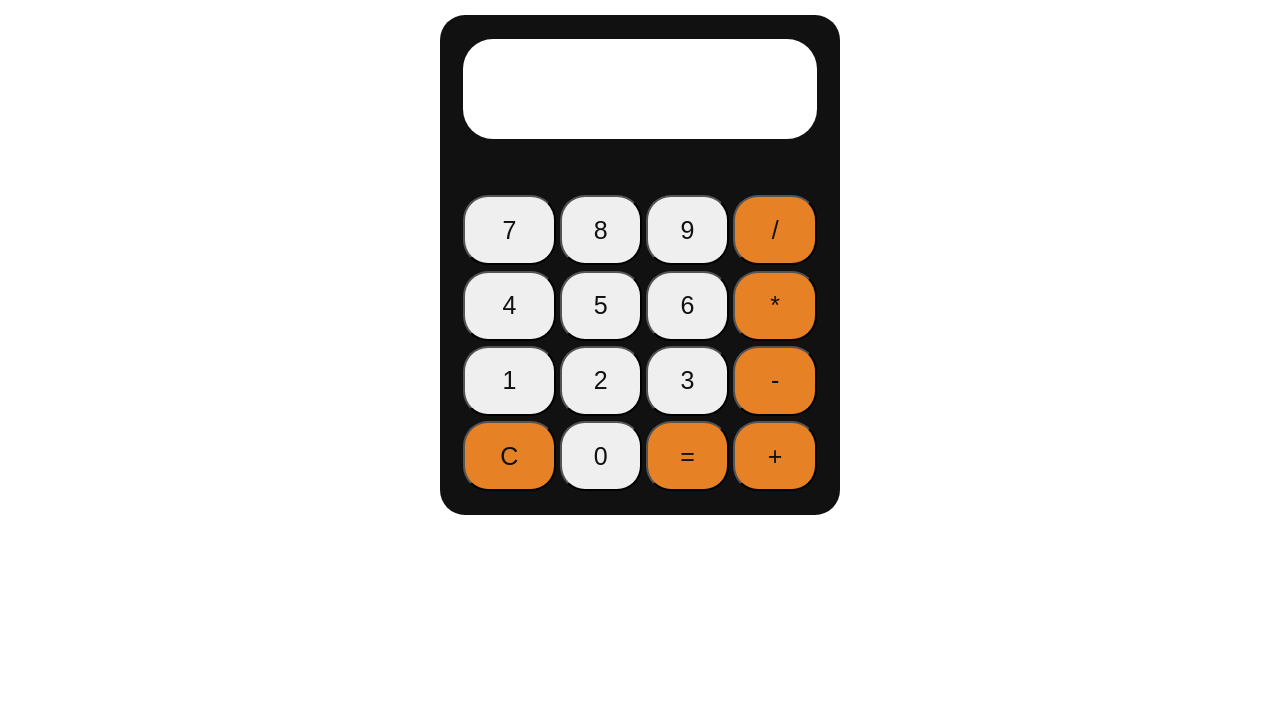
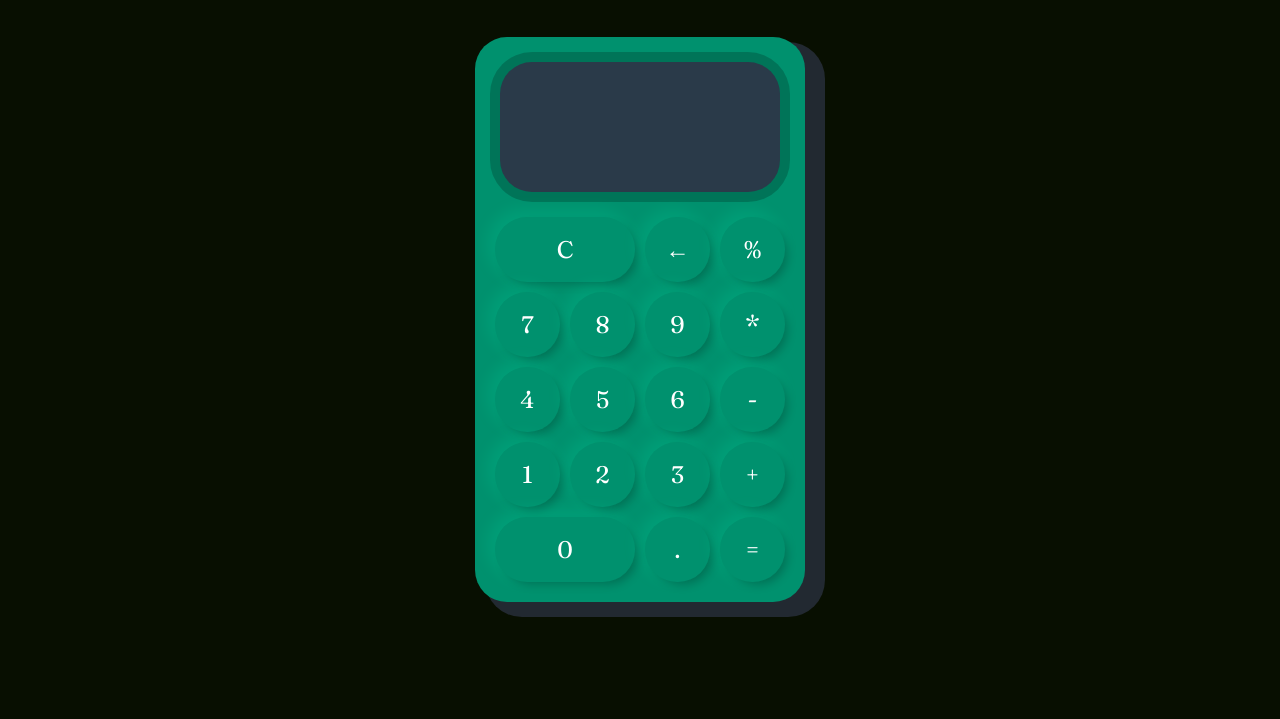
Before and after one commit to natachamdev/P_5-CalculatorBasic, a plain HTML site: page index.html in a window 1280 px wide. Shown: the part 81-800 px from the top of the page. Drawn offline with Linux system fonts and the light colour scheme.

Commit message:
Se agrega proyecto

```diff
--- a/estilo.css
+++ b/estilo.css
@@ -1,46 +1,72 @@
-.CALCULADORA{
-
-	margin: 0 auto;
-	padding: 20px;
-	background-color:#111111;
-	width: 400px;
-	height: 500px;
-	border-radius: 25px;
+* {
+    font-family: 'Fraunces', serif;
+    color: #fff;
 }
 
-.CALCULADORA td button{
-	display:inline;
-	width: 100%;
-	height: 70px;
-	font-size: 25px;
-	color: #111111;
-	border-radius: 25px;
-
+body {
+    margin: 0;
+    background-color: #080f01;
 }
 
-.n {
-	display:inline;
-	width: 100%;
-	height: 70px;
-	font-size: 25px;
-	background-color: #E78126;
-	color: #f8f1f1;
-	border-radius: 25px;
-
+.container {
+    display: flex;
+    justify-content: center;
+    align-items: center;
+    height: 100vh;
 }
 
-.RESULTADO{
-	display: block;
-	font-size: 80px;
-	margin-bottom: 50px;
-	height: 100px;
-	line-height: 100px;
-	background-color: #fff;
-	border-radius: 30px;
+.calculadora {
+    display: grid;
+    grid-template-columns: repeat(4, 75px);
+    grid-template-rows: 160px repeat(5, 75px);
+    background-color: #00916e;
+    padding: 15px;
+    border-radius: 32px;
+    box-shadow: 15px 10px 0px 5px #8b92f033;
 }
 
-.titulo {
-	padding: 0.5rem;
-	text-align: center;
-	background-color: #E78126;
+button {
+    cursor: pointer;
+    margin: 5px;
+    padding: 0;
+    border-radius: 32px;
+    font-size: 1.5em;
+    border: none;
+    background-color: #00916e;
+    box-shadow: 5px 5px 10px -3px #00000040, -5px -5px 15px 3px #00ffc11f;
 }
+
+button:active {
+    background-color: #045c3a;
+}
+
+button:focus {
+    outline: none;
+}
+
+.col-2 {
+    grid-column: span 2;
+}
+
+.display {
+    grid-column: 1 / -1;
+    padding: 16px;
+    display: flex;
+    margin: 10px 10px 20px;
+    flex-direction: column;
+    align-items: flex-end;
+    background-color: #2a3a49;
+    border-radius: 32px;
+    text-align: right;
+    justify-content: space-between;
+    word-break: break-all;
+    box-shadow: 0px 0px 0px 10px #00000033;
+}
+
+#valor-actual {
+    font-size: 1.5em;
+}
+
+#valor-anterior {
+    font-size: 2em;
+}
--- a/funcionalidad.js
+++ b/funcionalidad.js
@@ -1,107 +1,88 @@
-function init (){
+class Calculadora {
+    sumar(num1, num2) {
+        return num1 + num2;
+    }
 
-  	//variables
+    restar(num1, num2) {
+        return num1 - num2;
+    }
 
-  	var operandoa;
-  	var operandob;
-  	var operacion;
+    dividir(num1, num2) {
+        return num1 / num2;
+    }
 
+    multiplicar(num1, num2) {
+        return num1 * num2;
+    }
+}
 
-  	var resultado = document.getElementById('RESULTADO');
-	var reset = document.getElementById('reset');
-	var suma = document.getElementById('suma');
-	var resta = document.getElementById('resta');
-	var division = document.getElementById('division');
-	var multiplicacion = document.getElementById('multiplicacion');
-	var igual = document.getElementById('igual');
-	var uno = document.getElementById('uno');
-	var dos = document.getElementById('dos');
-	var tres = document.getElementById('tres');
-	var cuatro = document.getElementById('cuatro');
-	var cinco = document.getElementById('cinco');
-	var seis = document.getElementById('seis');
-	var siete = document.getElementById('siete');
-	var ocho = document.getElementById('ocho');
-	var nueve = document.getElementById('nueve');
-	var cero = document.getElementById('cero');
+class Display {
+    constructor(displayValorAnterior, displayValorActual) {
+        this.displayValorActual = displayValorActual;
+        this.displayValorAnterior = displayValorAnterior;
+        this.calculador = new Calculadora();
+        this.tipoOperacion = undefined;
+        this.valorActual = '';
+        this.valorAnterior = '';
+        this.signos = {
+            sumar: '+',
+            dividir: '%',
+            multiplicar: 'x',
+            restar: '-',
+        }
+    }
 
-	//eventos
+    borrar() {
+        this.valorActual = this.valorActual.toString().slice(0,-1);
+        this.imprimirValores();
+    }
 
-	uno.onclick = function(event){
-		resultado.textContent = resultado.textContent + "1";}
-	dos.onclick = function(event){
-		resultado.textContent = resultado.textContent + "2";}
-	tres.onclick = function(event){
-		resultado.textContent = resultado.textContent + "3";}
-	cuatro.onclick = function(event){
-		resultado.textContent = resultado.textContent + "4";}
-	cinco.onclick = function(event){
-		resultado.textContent = resultado.textContent + "5";}
-	seis.onclick = function(event){
-		resultado.textContent = resultado.textContent + "6";}
-	siete.onclick = function(event){
-		resultado.textContent = resultado.textContent + "7";}
-	ocho.onclick = function(event){
-		resultado.textContent = resultado.textContent + "8";}
-	nueve.onclick = function(event){
-		resultado.textContent = resultado.textContent + "9";}
-	cero.onclick = function(event){
-		resultado.textContent = resultado.textContent + "0";}
-	reset.onclick = function(event){
-		resetear();}
-	suma.onclick = function(event){
-		operandoa = resultado.textContent;
-		operacion = "+";
-		limpiar();}
-	resta.onclick = function(event){
-		operandoa = resultado.textContent;
-		operacion = "-";
-		limpiar();}
-	division.onclick = function(event){
-		operandoa = resultado.textContent;
-		operacion = "/";
-		limpiar();}
-	multiplicacion.onclick = function(event){
-		operandoa = resultado.textContent;
-		operacion = "*";
-		limpiar();}
-	igual.onclick = function(event){
-		operandob = resultado.textContent;
-		resolver();}
+    borrarTodo() {
+        this.valorActual = '';
+        this.valorAnterior = '';
+        this.tipoOperacion = undefined;
+        this.imprimirValores();
+    }
 
-		function limpiar(){
-			resultado.textContent = "";
-		}
+    computar(tipo) {
+        this.tipoOperacion !== 'igual' && this.calcular();
+        this.tipoOperacion = tipo;
+        this.valorAnterior = this.valorActual || this.valorAnterior;
+        this.valorActual = '';
+        this.imprimirValores();
+    }
 
-		function resetear(){
-			resultado.textContent = "";
-			operandoa = 0;
-			operandob = 0;
-			operacion = "";
-		}
+    agregarNumero(numero) {
+        if(numero === '.' && this.valorActual.includes('.')) return
+        this.valorActual = this.valorActual.toString() + numero.toString();
+        this.imprimirValores();
+    }
 
-		function resolver (){
-			var res = 0;
-			switch(operacion){
-				case "+":
-					res = parseFloat(operandoa) + parseFloat(operandob);
-						break;
+    imprimirValores() {
+        this.displayValorActual.textContent = this.valorActual;
+        this.displayValorAnterior.textContent = `${this.valorAnterior} ${this.signos[this.tipoOperacion] || ''}`;
+    }
 
-				case "-":
-					res = parseFloat(operandoa) - parseFloat(operandob);
-						break;
+    calcular() {
+        const valorAnterior = parseFloat(this.valorAnterior);
+        const valorActual = parseFloat(this.valorActual);
 
-				case "*":
-					res = parseFloat(operandoa) * parseFloat(operandob);
-						break;
+        if( isNaN(valorActual)  || isNaN(valorAnterior) ) return
+        this.valorActual = this.calculador[this.tipoOperacion](valorAnterior, valorActual);
+    }
+}
 
-				case "/":
-					res = parseFloat(operandoa) / parseFloat(operandob);
-						break;
-			}
-			resetear();
-			resultado.textContent = res;
-		}
+const displayValorAnterior = document.getElementById('valor-anterior');
+const displayValorActual = document.getElementById('valor-actual');
+const botonesNumeros = document.querySelectorAll('.numero');
+const botonesOperadores = document.querySelectorAll('.operador');
 
+const display = new Display(displayValorAnterior, displayValorActual);
 
-}
+botonesNumeros.forEach(boton => {
+    boton.addEventListener('click', () => display.agregarNumero(boton.innerHTML));
+});
+
+botonesOperadores.forEach(boton => {
+    boton.addEventListener('click', () => display.computar(boton.value))
+});
--- a/index.html
+++ b/index.html
@@ -1,42 +1,39 @@
-<!DOCTYPE HTML>
-<HTML>
-	<HEAD>
-		<TITLE>CALCULADORA CON JAVASCRIP
-		</TITLE>
-		<link rel="stylesheet" type="text/css" href="estilo.css">
-	</HEAD>
-
-	<BODY onload="init()">
-		<h1 class="titulo">Calculadora Basica</h1>
-		<TABLE CLASS="CALCULADORA">
-			<TR>
-				<td colspan="4"><span class="RESULTADO" id="RESULTADO"></td>
-			</TR>
-			<TR>
-				<td><button id="siete">7</button></td>
-				<td><button id="ocho">8</button></td>
-				<td><button id="nueve">9</button></td>
-				<td><button id="division" class="n">/</button></td>
-			</TR>
-			<TR>
-				<td><button id="cuatro">4</button></td>
-				<td><button id="cinco">5</button></td>
-				<td><button id="seis">6</button></td>
-				<td><button id="multiplicacion" class="n">*</button></td>
-			</TR>
-			<TR>
-				<td><button id="uno">1</button></td>
-				<td><button id="dos">2</button></td>
-				<td><button id="tres">3</button></td>
-				<td><button id="resta" class="n">-</button></td>
-			</TR>
-			<TR>
-				<td><button id="reset" class="n">C</button></td>
-				<td><button id="cero">0</button></td>
-				<td><button id="igual" class="n">=</button></td>
-				<td><button id="suma" class="n">+</button></td>
-			</TR>
-		</TABLE>
-		<script src="funcionalidad.js"></script>
-	</BODY>
-</HTML>
+<!DOCTYPE html>
+<html lang="en">
+<head>
+    <meta charset="UTF-8">
+    <meta name="viewport" content="width=device-width, initial-scale=1.0">
+    <title>Calculadora</title>
+    <link href="https://fonts.googleapis.com/css2?family=Fraunces&display=swap" rel="stylesheet">
+    <link href="estilo.css" rel="stylesheet" />
+    <script src="funcionalidad.js" type="text/javascript" defer></script>
+</head>
+<body>
+    <div class="container">
+        <div class="calculadora">
+            <div class="display">
+                <div id="valor-anterior"></div>
+                <div id="valor-actual"></div>
+            </div>
+            <button class="col-2" onclick="display.borrarTodo()">C</button>
+            <button onclick="display.borrar()">&larr;</button>
+            <button class="operador" value="dividir">%</button>
+            <button class="numero">7</button>
+            <button class="numero">8</button>
+            <button class="numero">9</button>
+            <button class="operador" value="multiplicar">*</button>
+            <button class="numero">4</button>
+            <button class="numero">5</button>
+            <button class="numero">6</button>
+            <button class="operador" value="restar">-</button>
+            <button class="numero">1</button>
+            <button class="numero">2</button>
+            <button class="numero">3</button>
+            <button class="operador" value="sumar">+</button>
+            <button class="col-2 numero">0</button>
+            <button class="numero">.</button>
+            <button class="operador" value="igual">=</button>
+        </div>
+    </div>
+</body>
+</html>
```
